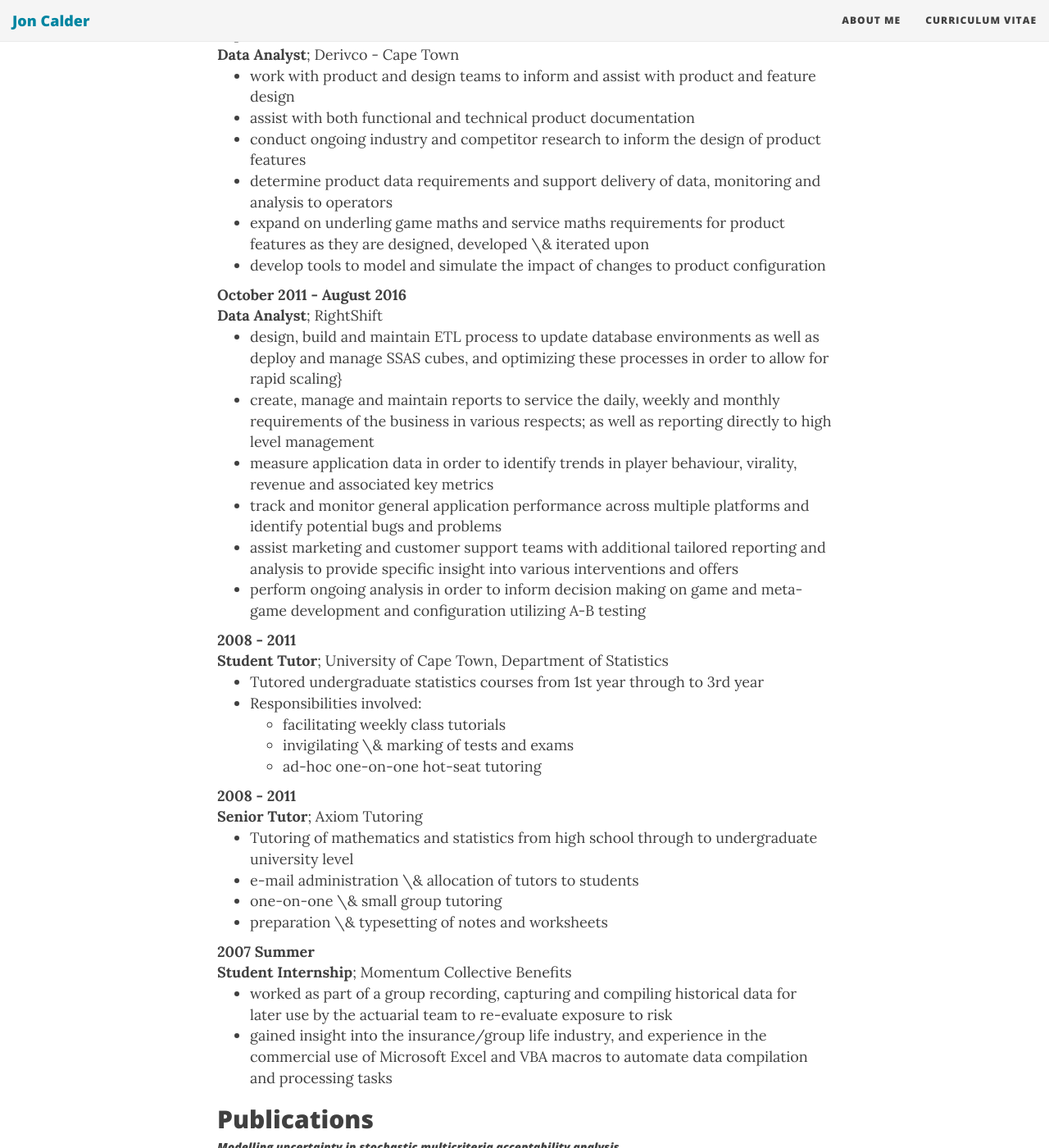
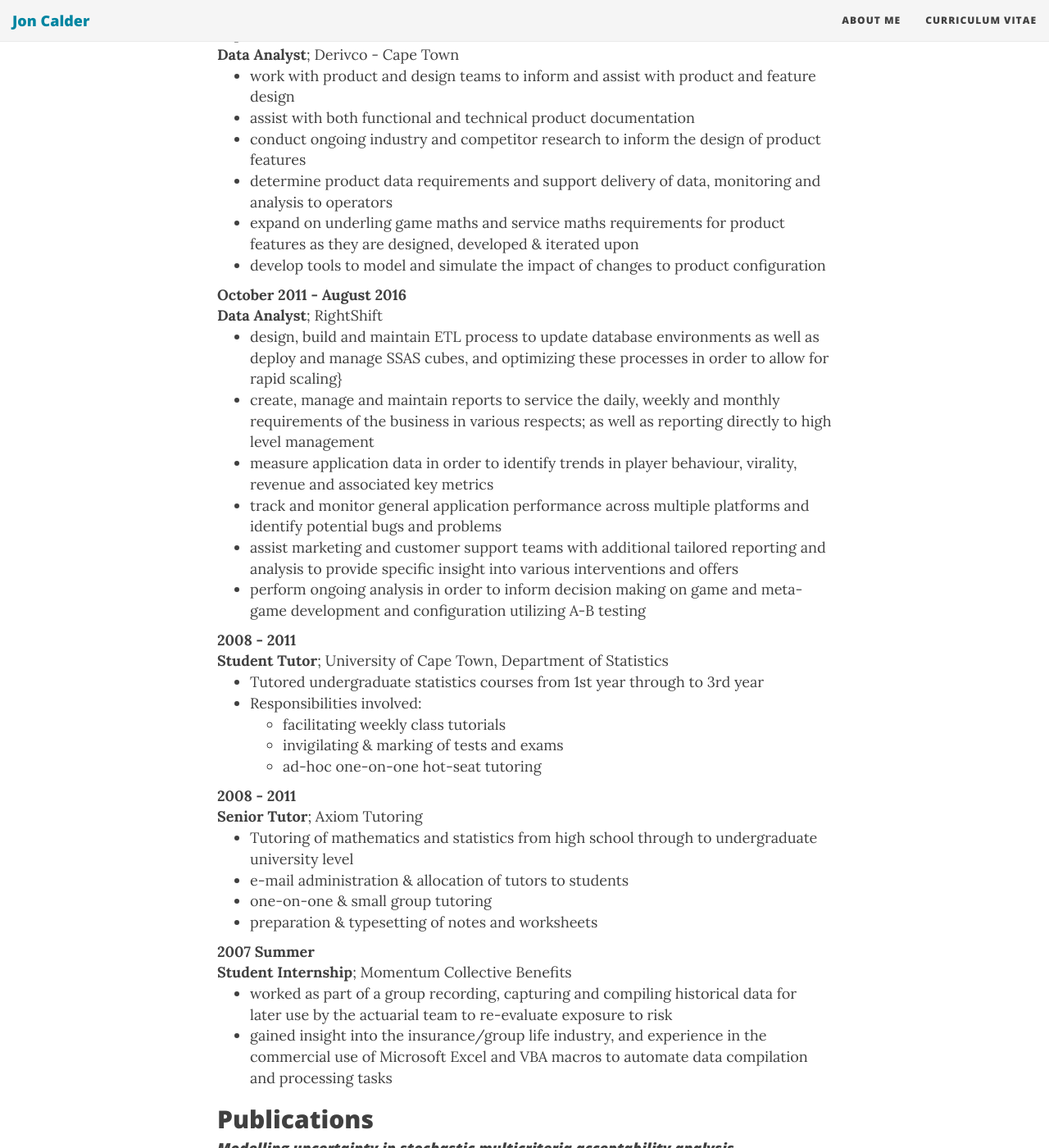
Before and after one commit to jonmcalder/jonmcalder.github.io, a Jekyll site: the page built from cv.md, in a window 1280 px wide and 1400 px high, scrolled down 477 px. Shown: the whole window at 82% size. Built offline with Jekyll 4.4.1, drawn with Linux system fonts in a browser that asks for light colours; nearby versions of some CDN libraries; some of the changed text lies outside the part shown.

Commit message:
Update cv.md
Update/fix formatting

```diff
--- a/cv.md
+++ b/cv.md
@@ -23,7 +23,7 @@
     * assist with both functional and technical product documentation
     * conduct ongoing industry and competitor research to inform the design of product features
     * determine product data requirements and support delivery of data, monitoring and analysis to operators
-    * expand on underling game maths and service maths requirements for product features as they are designed, developed \& iterated upon
+    * expand on underling game maths and service maths requirements for product features as they are designed, developed & iterated upon
     * develop tools to model and simulate the impact of changes to product configuration
 
 October 2011 - August 2016
@@ -42,16 +42,16 @@
     * Tutored undergraduate statistics courses from 1st year through to 3rd year
     * Responsibilities involved:
         - facilitating weekly class tutorials
-        - invigilating \& marking of tests and exams
+        - invigilating & marking of tests and exams
         - ad-hoc one-on-one hot-seat tutoring
 
 2008 - 2011
 :   **Senior Tutor**; Axiom Tutoring
 
     * Tutoring of mathematics and statistics from high school through to undergraduate university level
-    * e-mail administration \& allocation of tutors to students
-    * one-on-one \& small group tutoring
-    * preparation \& typesetting of notes and worksheets
+    * e-mail administration & allocation of tutors to students
+    * one-on-one & small group tutoring
+    * preparation & typesetting of notes and worksheets
 
 2007 Summer
 :   **Student Internship**; Momentum Collective Benefits
@@ -62,12 +62,12 @@
 Publications
 ------------
 
-##### _Modelling uncertainty in stochastic multicriteria acceptability analysis_
+#### _Modelling uncertainty in stochastic multicriteria acceptability analysis_
 ##### Ian N. Durbach, Jon M. Calder
 ##### Omega (October 2015)
 ###### Available at: [http://dx.doi.org/10.1016/j.omega.2015.10.015](http://dx.doi.org/10.1016/j.omega.2015.10.015)
 
-##### _Decision Support for Evaluating Player Performance in Rugby Union_
+#### _Decision Support for Evaluating Player Performance in Rugby Union_
 ##### Jon M Calder, Ian N. Durbach
 ##### International Journal of Sports Science & Coaching (February 2015)
 ###### Available at: [http://dx.doi.org/10.1260/1747-9541.10.1.21](http://dx.doi.org/10.1260/1747-9541.10.1.21)
@@ -75,13 +75,17 @@
 Technical Experience
 --------------------
 
-Software \& Programming Languages
-: **R, C++, Java \& Python** Proficient with R, some experience with C++, Java, Scala \& Python
-: **Databases \& Scripting** MySQL, T-SQL, Excel, VBA, SSAS, SSMS, SSRS + limited experience with MDX
-: **Document Preparation**  Word, Powerpoint, Markdown, LaTeX
-: **Statistical Packages** Some experience with Statistica, SPSS, EViews & Genstat
-: **Web Development** Some experience with HTML \& CSS, PHP, Javascript, Wordpress
-
+### Software & Programming Languages
+#### R, C++, Java \& Python
+Proficient with R, some experience with C++, Java, Scala \& Python
+#### Databases \& Scripting
+MySQL, T-SQL, Excel, VBA, SSAS, SSMS, SSRS + limited experience with MDX
+#### Document Preparation
+Word, Powerpoint, Markdown, LaTeX
+#### Statistical Packages
+Some experience with Statistica, SPSS, EViews & Genstat
+#### Web Development
+Some experience with HTML \& CSS, PHP, Javascript, Wordpress
 
 Education
 ----------
```
